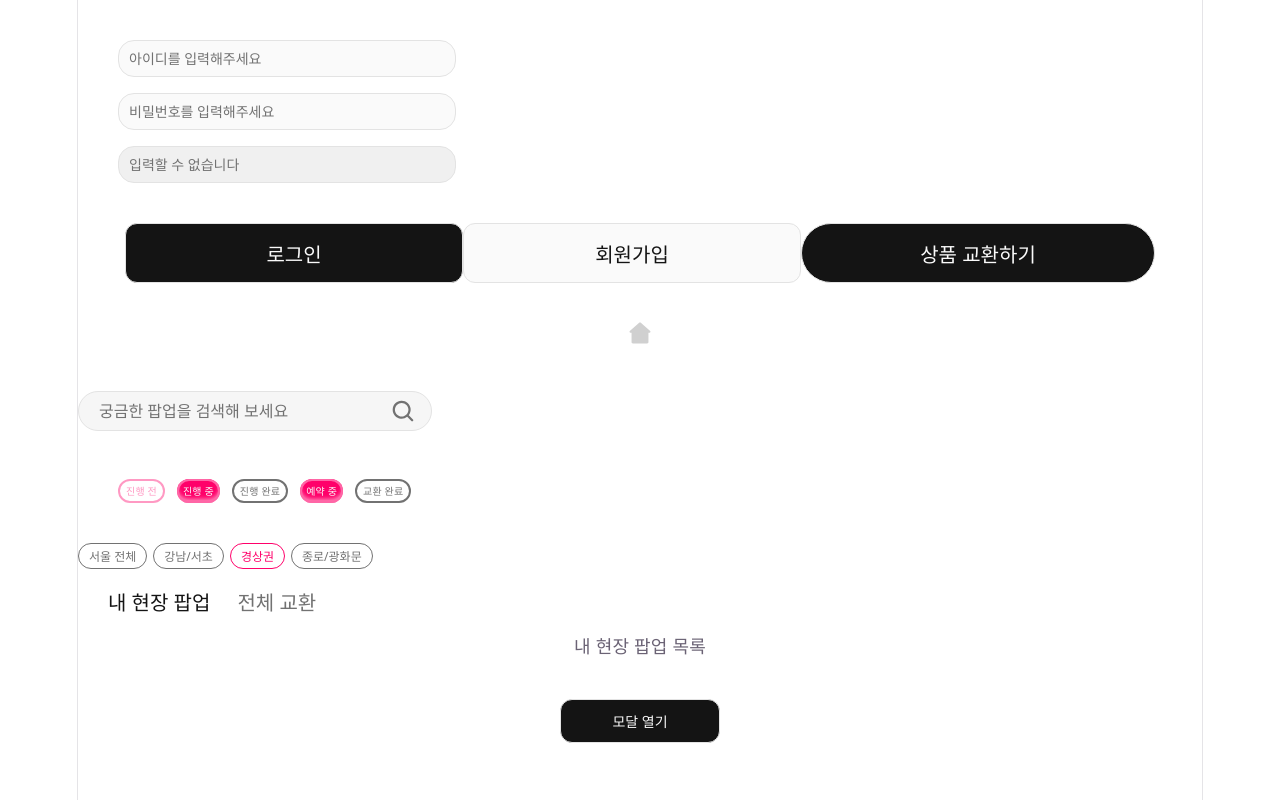
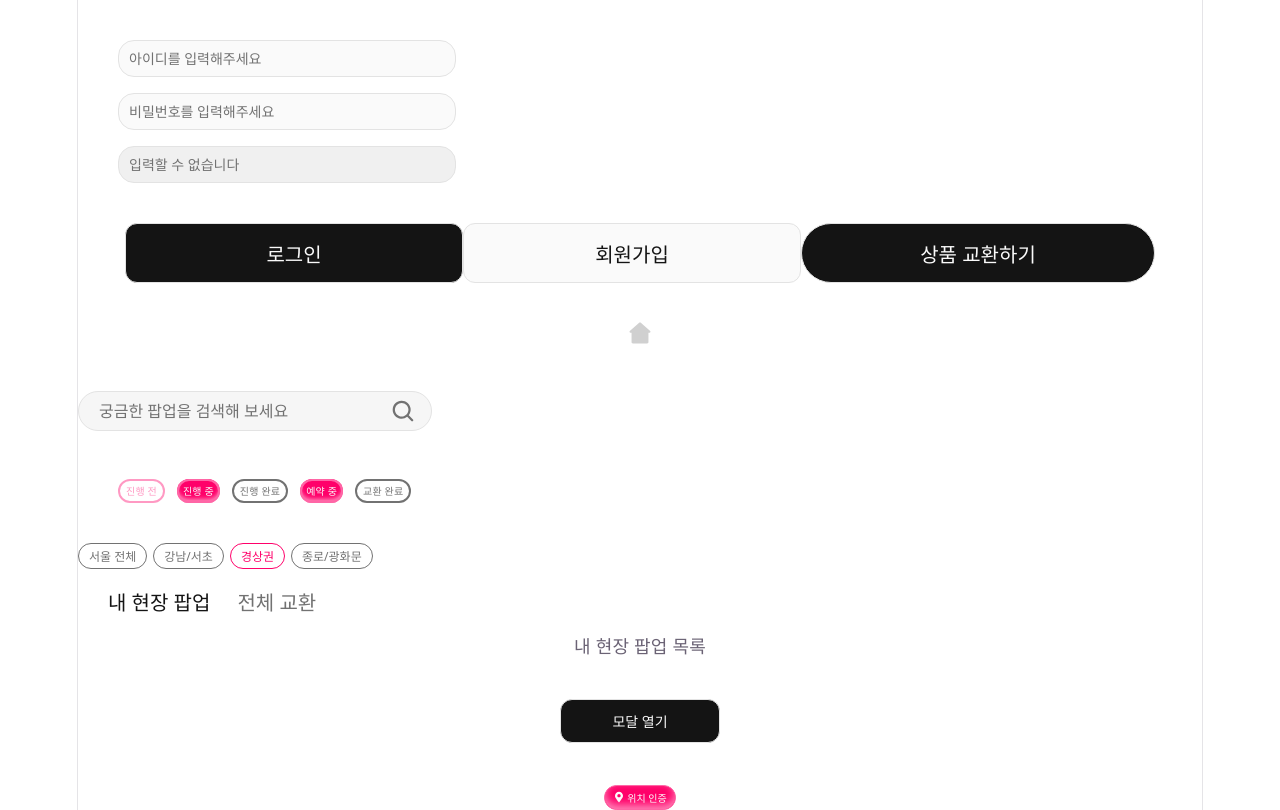
Before and after one commit to line4thon-team22/pickit-frontend, a React (Vite) app: page /test in a window 1280 px wide. Built offline with nearby package versions, Linux system fonts and the light colour scheme.

Commit message:
:sparkles: Feat: 위치 인증 / 팝업 확인 버튼 ui 구현

```diff
--- /dev/null
+++ b/src/components/button/LocationButton.jsx
@@ -0,0 +1,56 @@
+import styled from "styled-components";
+import locationIcon from "../../assets/images/icon/location-white.svg";
+
+export default function LocationButton({ children, onClick, ...props }) {
+  return (
+    <Button type="button" onClick={onClick} {...props}>
+      <Icon src={locationIcon} alt="" />
+      {children}
+    </Button>
+  );
+}
+
+const Button = styled.button`
+  width: fit-content;
+  height: object-fit;
+
+  display: inline-flex;
+  align-items: center;
+  justify-content: center;
+  gap: 2px;
+
+  padding: 4px 8px;
+
+  position: relative;
+  overflow: hidden;
+
+  box-shadow: 0 -4px 8px rgba(255, 229, 240, 0.6) inset;
+  border: 1px solid #ff66a6;
+  border-radius: 10000px;
+  background-color: #ff006a;
+  color: #fafafa;
+
+  font-family: inherit;
+  font-size: 10px;
+  font-weight: 600;
+  cursor: pointer;
+
+  &::after {
+    content: "";
+    position: absolute;
+    inset: 0;
+    background-color: rgba(0, 0, 0, 0.25);
+    opacity: 0;
+    transition: opacity 0.2s ease;
+    pointer-events: none;
+  }
+
+  &:hover::after {
+    opacity: 1;
+  }
+`;
+
+const Icon = styled.img`
+  width: 12px;
+  height: 12px;
+`;
--- a/src/pages/test/TestPage.jsx
+++ b/src/pages/test/TestPage.jsx
@@ -10,6 +10,7 @@ import StatusBadge from "../../components/badge/StatusBadge";
 import CategoryButton from "../../components/button/CategoryButton";
 import TopBar from "../../components/bar/TopBar";
 import ModalBase from "../../components/modal/ModalBase";
+import LocationButton from "../../components/button/LocationButton";
 
 function TestPage() {
   // 탭바 useState
@@ -114,6 +115,11 @@ function TestPage() {
           </CommonButton>
         </ModalBase>
       </div>
+      <div>
+        <LocationButton onClick={() => alert("위치 버튼 클릭!")}>
+          위치 인증
+        </LocationButton>
+      </div>
     </div>
   );
 }
```
Also changed, not shown: src/assets/images/icon/location-white.svg (added).
